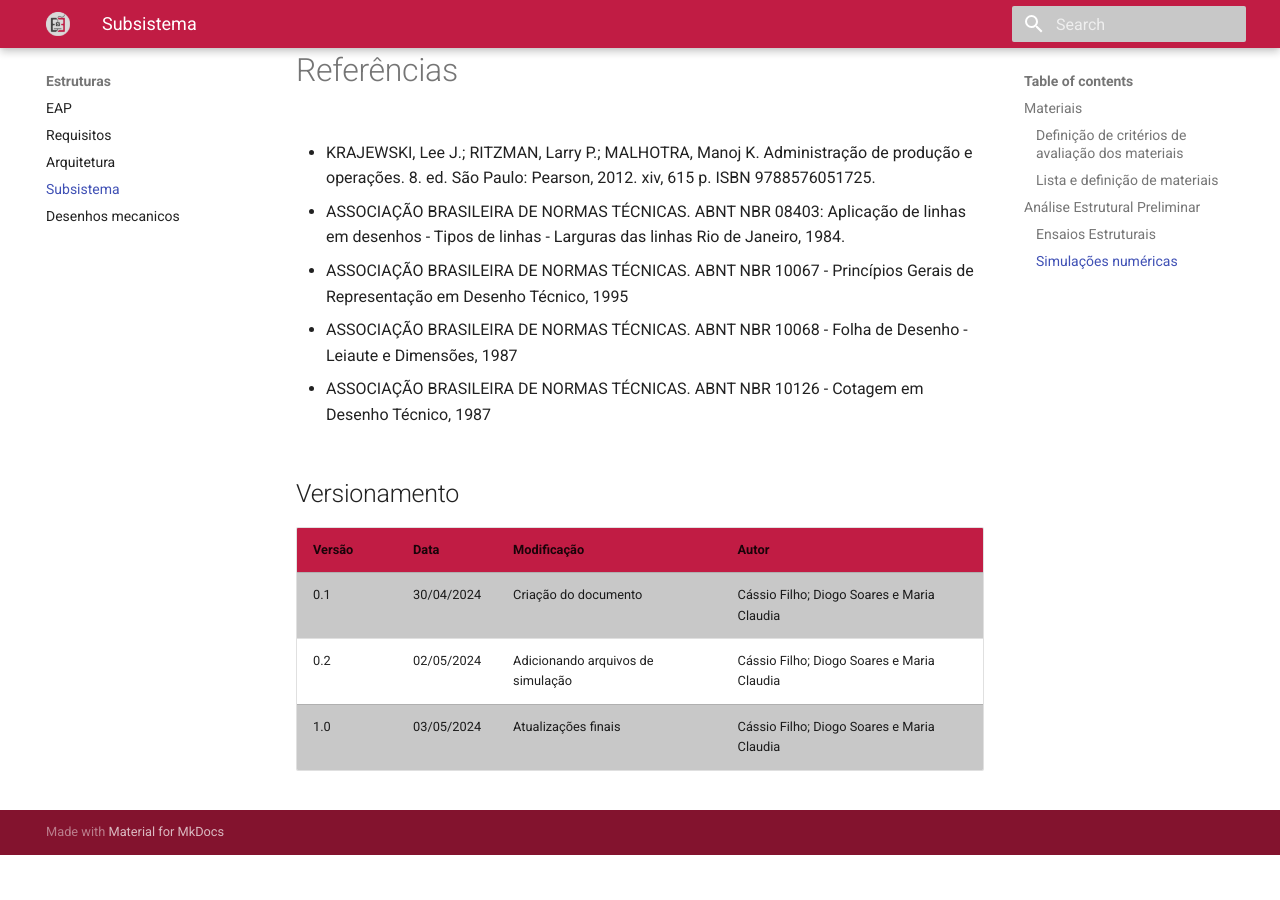
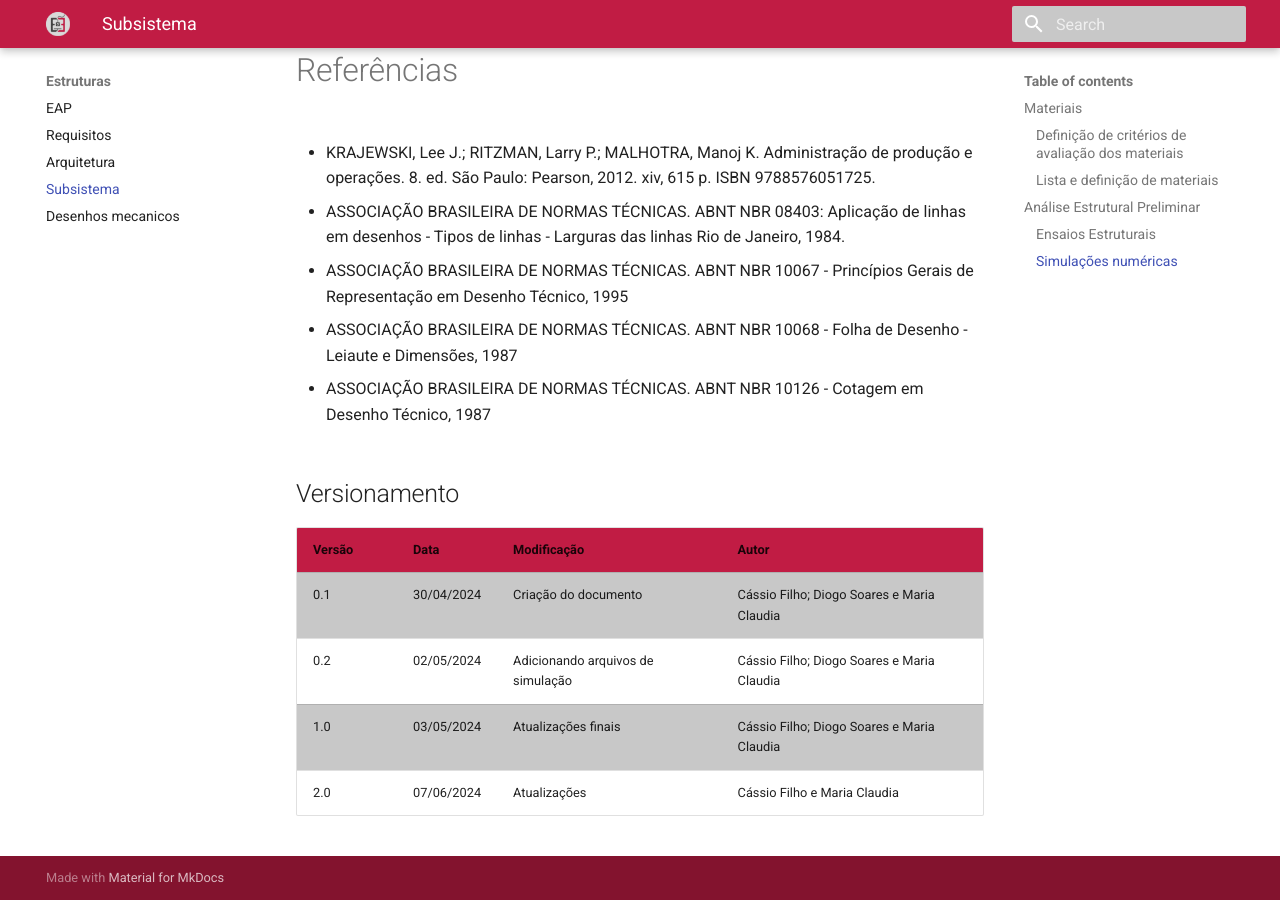
Before and after one commit to Calcioft/ScanPoint, an MkDocs documentation site: the page built from docs/estruturas/Projeto_subsistema_estruturas.md, in a window 1280 px wide and 900 px high, scrolled down 11956 px. Built offline with MkDocs 1.6.1 and Material for MkDocs 9.7.7, drawn with Linux system fonts in a browser that asks for light colours; before the commit the page ends 12811 px from its top, so only the background shows below that.

Commit message:
Update Projeto_subsistema_estruturas.md

```diff
--- a/docs/estruturas/Projeto_subsistema_estruturas.md
+++ b/docs/estruturas/Projeto_subsistema_estruturas.md
@@ -233,3 +233,4 @@ Fonte: Autores.
 | 0.1 | 30/04/2024 | Criação do documento | Cássio Filho; Diogo Soares e Maria Claudia |
 | 0.2 | 02/05/2024 | Adicionando arquivos de simulação | Cássio Filho; Diogo Soares e Maria Claudia|
 | 1.0 | 03/05/2024 | Atualizações finais |Cássio Filho; Diogo Soares e Maria Claudia|
+| 2.0 | 07/06/2024 | Atualizações  |Cássio Filho e Maria Claudia|
```
